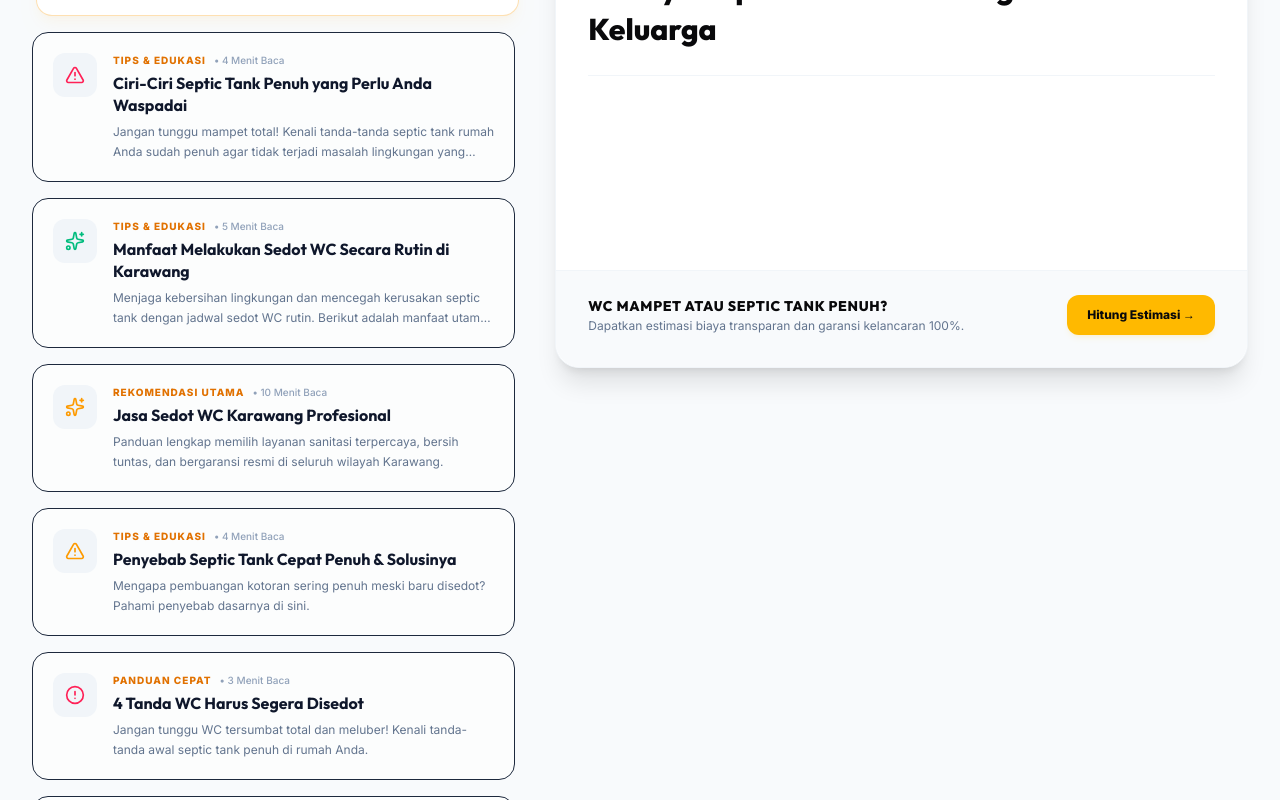
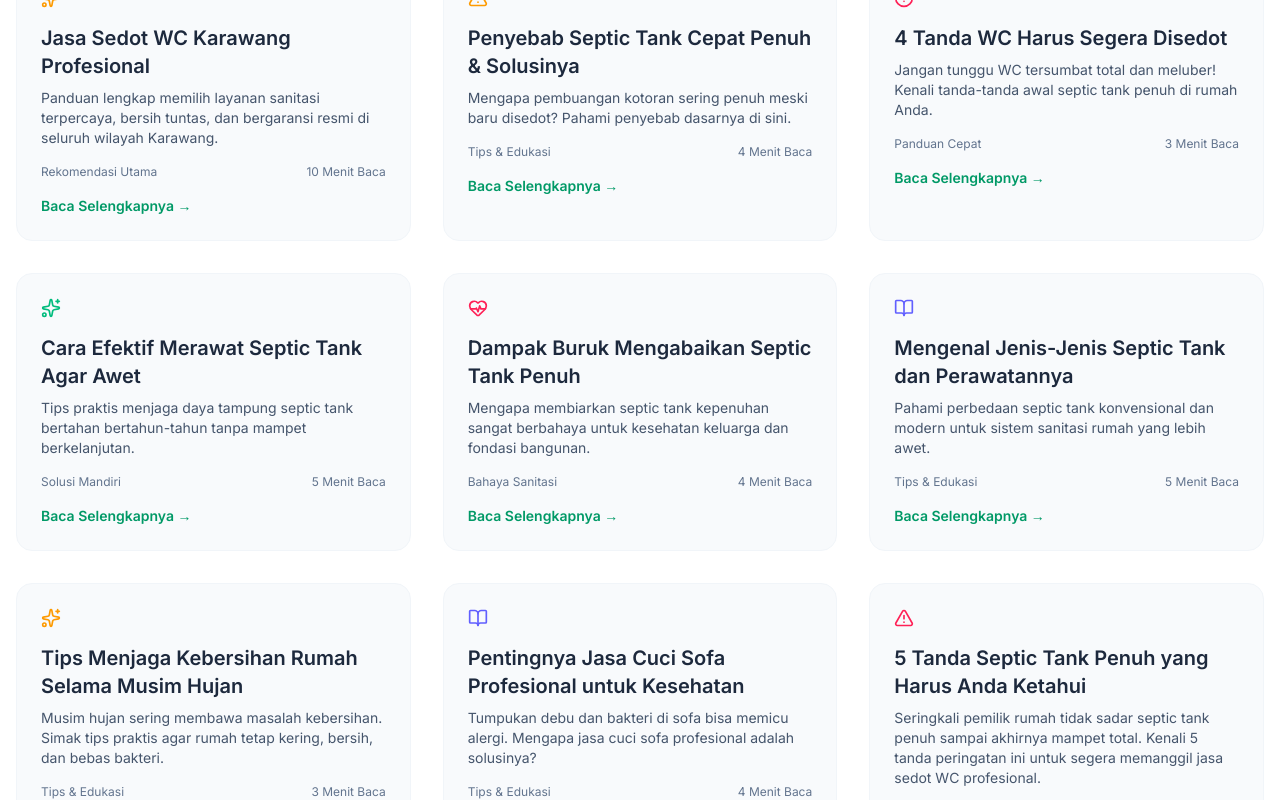
Before and after one commit to idin77/mitra-bersih-karawang, a React (Vite) app: page / in a window 1280 px wide. Shown: the part 5900-6700 px from the top of the page. Built offline with nearby package versions, Linux system fonts and the light colour scheme.

Commit message:
feat: add blog section to landing page
Integrate a new BlogSection component to showcase articles, update article data with slugs, and improve navigation for SEO and user engagement.

```diff
--- /dev/null
+++ b/src/components/BlogSection.tsx
@@ -0,0 +1,31 @@
+import React from 'react';
+import { articles } from '../data/articles';
+import { Link } from 'react-router-dom';
+
+const BlogSection: React.FC = () => {
+  return (
+    <section className="py-16 bg-white">
+      <div className="container mx-auto px-4">
+        <h2 className="text-3xl font-bold text-center text-slate-800 mb-12">Artikel Terbaru</h2>
+        <div className="grid grid-cols-1 md:grid-cols-3 gap-8">
+          {articles.map((article, index) => (
+            <div key={index} className="bg-slate-50 p-6 rounded-2xl border border-slate-100 hover:shadow-lg transition-shadow">
+              <div className="mb-4">{article.icon}</div>
+              <h3 className="text-xl font-semibold mb-2">{article.title}</h3>
+              <p className="text-slate-600 mb-4 text-sm">{article.short}</p>
+              <div className="flex items-center justify-between text-xs text-slate-500">
+                <span>{article.tag}</span>
+                <span>{article.readTime}</span>
+              </div>
+              <Link to={`/tips/${article.slug || 'tips-mengatasi-wc-mampet-karawang'}`} className="block mt-4 text-emerald-600 font-semibold text-sm">
+                Baca Selengkapnya →
+              </Link>
+            </div>
+          ))}
+        </div>
+      </div>
+    </section>
+  );
+};
+
+export default BlogSection;
--- a/src/data/articles.tsx
+++ b/src/data/articles.tsx
@@ -7,6 +7,7 @@ export const articles = [
     icon: <AlertCircle className="w-5 h-5 text-rose-500" />,
     tag: "Bahaya Sanitasi",
     readTime: "4 Menit Baca",
+    slug: "bahaya-septic-tank-penuh",
   },
   {
     title: "Ciri-Ciri Septic Tank Penuh yang Perlu Anda Waspadai",
@@ -14,6 +15,7 @@ export const articles = [
     icon: <AlertTriangle className="w-5 h-5 text-rose-500" />,
     tag: "Tips & Edukasi",
     readTime: "4 Menit Baca",
+    slug: "ciri-septic-tank-penuh",
   },
   {
     title: "Manfaat Melakukan Sedot WC Secara Rutin di Karawang",
@@ -77,5 +79,12 @@ export const articles = [
     icon: <BookOpen className="w-5 h-5 text-indigo-500" />,
     tag: "Tips & Edukasi",
     readTime: "4 Menit Baca",
+  },
+  {
+    title: "5 Tanda Septic Tank Penuh yang Harus Anda Ketahui",
+    short: "Seringkali pemilik rumah tidak sadar septic tank penuh sampai akhirnya mampet total. Kenali 5 tanda peringatan ini untuk segera memanggil jasa sedot WC profesional.",
+    icon: <AlertTriangle className="w-5 h-5 text-rose-500" />,
+    tag: "Tips & Edukasi",
+    readTime: "4 Menit Baca",
   }
 ];
--- a/src/pages/LandingPage.tsx
+++ b/src/pages/LandingPage.tsx
@@ -14,6 +14,7 @@ import FAQ from "../components/FAQ";
 import SEOArticles from "../components/SEOArticles";
 import TipsGrid from "../components/TipsGrid";
 import SEOHead from "../components/SEOHead";
+import BlogSection from "../components/BlogSection";
 import { SEO_CONFIG } from "../lib/seo";
 import heroImage from "../assets/images/armada_karawang_asli_1779610538314.png";
 
@@ -97,6 +98,9 @@ export default function LandingPage() {
       {/* 6c. Tips & Artikel (TipsGrid) */}
       <TipsGrid />
 
+      {/* 6c-2. Blog Section */}
+      <BlogSection />
+
       {/* 6d. Artikel SEO & Solusi Edukasi Sanitasi */}
       <SEOArticles />
 
```
